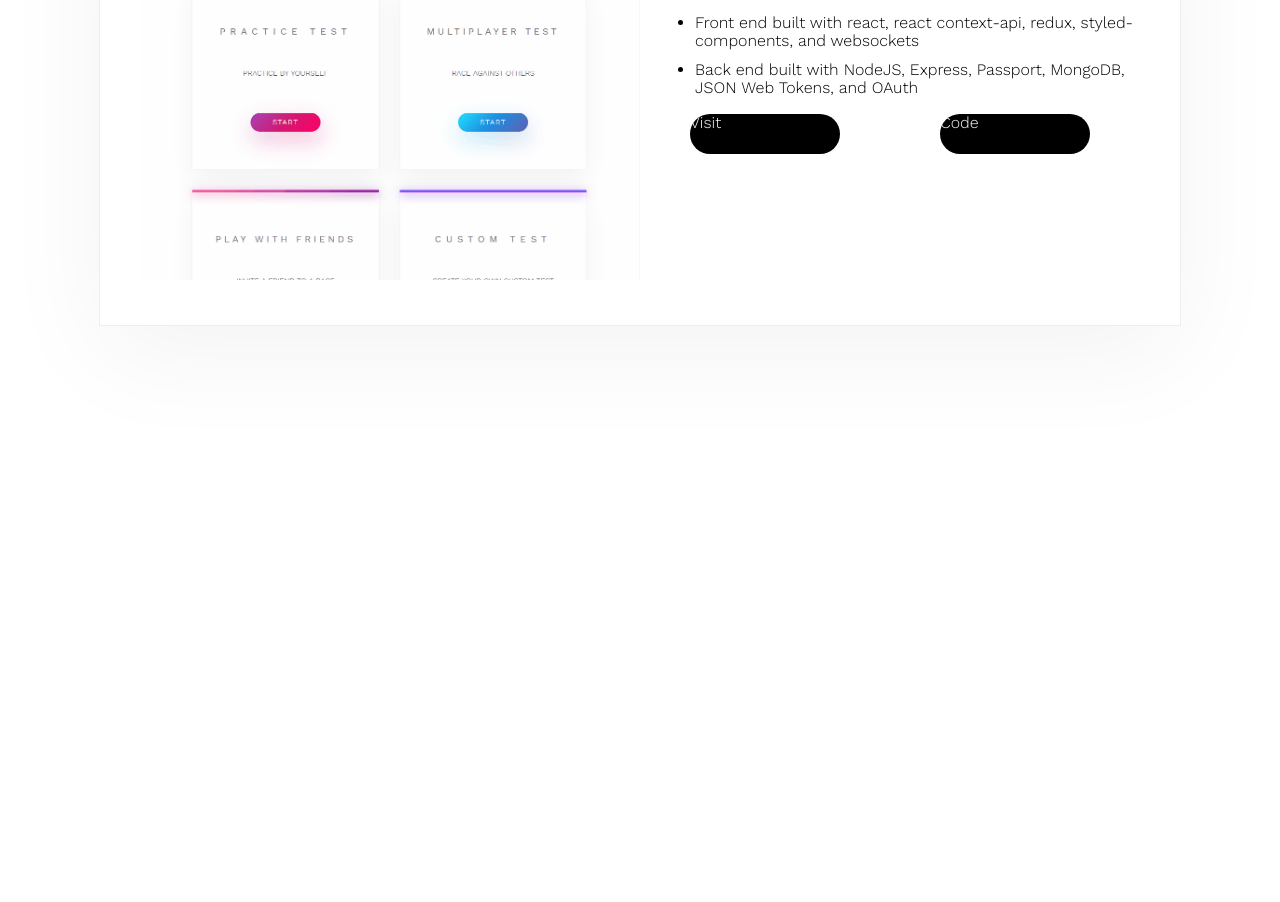
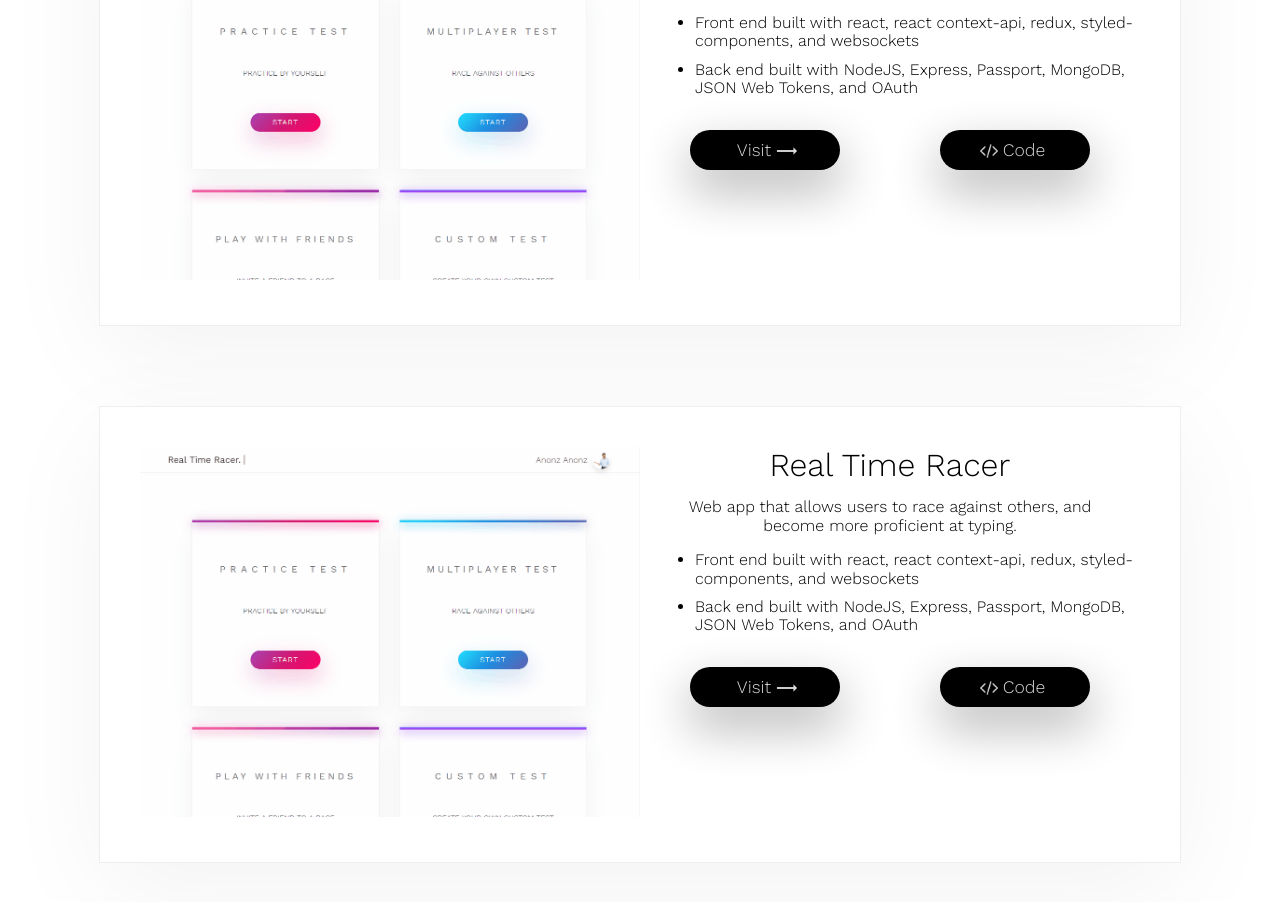
Before and after one commit to KyleS-99/Portfolio-Site, a React (Create React App) app in the folder client/: page / in a window 1280 px wide. Shown: the part 1128-2030 px from the top of the page. Before the commit the page ends 1643 px from the top, so only its background shows below. Built offline with nearby package versions, Linux system fonts and the light colour scheme.

Commit message:
Setup styles for Project component

```diff
--- a/client/src/components/Projects.js
+++ b/client/src/components/Projects.js
@@ -5,7 +5,8 @@ import SectionTitle from './styled/SectionTitle';
 
 const ProjectsContainer = styled.div`
     width: 100%;
-    height: 100vh;
+    min-height: 100vh;
+    margin-bottom: 5rem;
 `;
 
 const ProjectContainer = styled.div`
@@ -14,6 +15,10 @@ const ProjectContainer = styled.div`
     flex-direction: column;
     justify-content: center;
     align-items: center;
+
+    & > div + div {
+        margin-top: 5rem;
+    }
 `;
 
 const ProjectItem = styled.div`
@@ -83,6 +88,7 @@ const ButtonContainer = styled.div`
     flex-direction: row;
     flex-wrap: wrap;
     justify-content: space-around;
+    margin-top: 2rem;
 `;
 
 const Button = styled.a`
@@ -96,6 +102,9 @@ const Button = styled.a`
     text-transform: capitalize;
     font-weight: 300;
     transition: .2s;
+    text-align: center;
+    line-height: 40px;
+    font-size: 1.1rem;
 
     &:hover {
         cursor: pointer;
@@ -106,6 +115,16 @@ const Button = styled.a`
         transform: translateY(4px);
         transform: scale(0.9);
     }
+`;
+
+const ButtonBlur = styled.div`
+    background: #000;
+    width: 150px;
+    height: 40px;
+    position: relative;
+    filter: blur(25px);
+    margin-top: -20px;
+    opacity: 0.3;
 `;
 
 const Projects = () => (
@@ -127,13 +146,84 @@ const Projects = () => (
                             <li>Back end built with NodeJS, Express, Passport, MongoDB, JSON Web Tokens, and OAuth</li>
                         </UL>
                         <ButtonContainer>
-                            <Button>Visit</Button>
-                            <Button>Code</Button>
+                            <Button
+                                href="https://real-time-racer.herokuapp.com"
+                                target="_blank"
+                                rel="noopener noreferrer"
+                            >
+                                Visit
+                                <img
+                                    src={window.location.origin + '/img/visit.png'}
+                                    alt=""
+                                    style={{ position: 'relative', top: '6px', left: '5px' }}
+                                />
+                                <ButtonBlur />
+                            </Button>
+
+                            <Button
+                                href="https://github.com/KyleS-99/Real-Time-Racer"
+                                target="_blank"
+                                rel="noopener noreferrer"
+                            >
+                                <img
+                                    src={window.location.origin + '/img/code.png'}
+                                    alt=""
+                                    width="18"
+                                    height="18"
+                                    style={{ position: 'relative', top: '4px', right: '5px'}}
+                                />
+                                Code
+                                <ButtonBlur />
+                            </Button>
                         </ButtonContainer>
                     </Info>
                 </ProjectItem>
 
+                <ProjectItem>
+                    <GIFContainer>
+                        <GIF src={window.location.origin + '/img/real-time-racer.gif'} alt="Real Time Racer" />
+                    </GIFContainer>
 
+                    <Info>
+                        <Title>real time racer</Title>
+                        <Description>Web app that allows users to race against others, and become more proficient at typing.</Description>
+                        <UL>
+                            <li>Front end built with react, react context-api, redux, styled-components, and websockets</li>
+                            <li>Back end built with NodeJS, Express, Passport, MongoDB, JSON Web Tokens, and OAuth</li>
+                        </UL>
+                        <ButtonContainer>
+                            <Button
+                                href="https://real-time-racer.herokuapp.com"
+                                target="_blank"
+                                rel="noopener noreferrer"
+                            >
+                                Visit
+                                <img
+                                    src={window.location.origin + '/img/visit.png'}
+                                    alt=""
+                                    style={{ position: 'relative', top: '6px', left: '5px' }}
+                                />
+                                <ButtonBlur />
+                            </Button>
+
+                            <Button
+                                href="https://github.com/KyleS-99/Real-Time-Racer"
+                                target="_blank"
+                                rel="noopener noreferrer"
+                            >
+                                <img
+                                    src={window.location.origin + '/img/code.png'}
+                                    alt=""
+                                    width="18"
+                                    height="18"
+                                    style={{ position: 'relative', top: '4px', right: '5px'}}
+                                />
+                                Code
+                                <ButtonBlur />
+                            </Button>
+                        </ButtonContainer>
+                    </Info>
+                </ProjectItem>
             </ProjectContainer>
         </ProjectContainer>
     </ProjectsContainer>
```
Also changed, not shown: client/public/img/code.png (added), client/public/img/visit.png.
